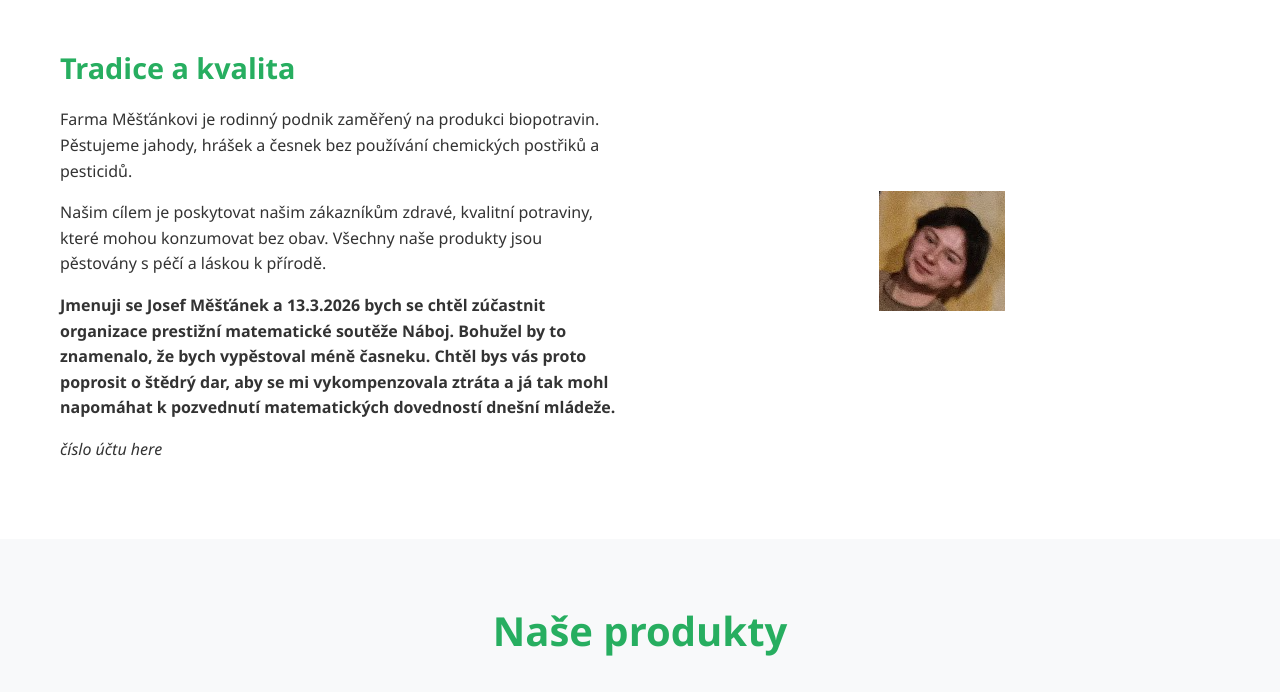
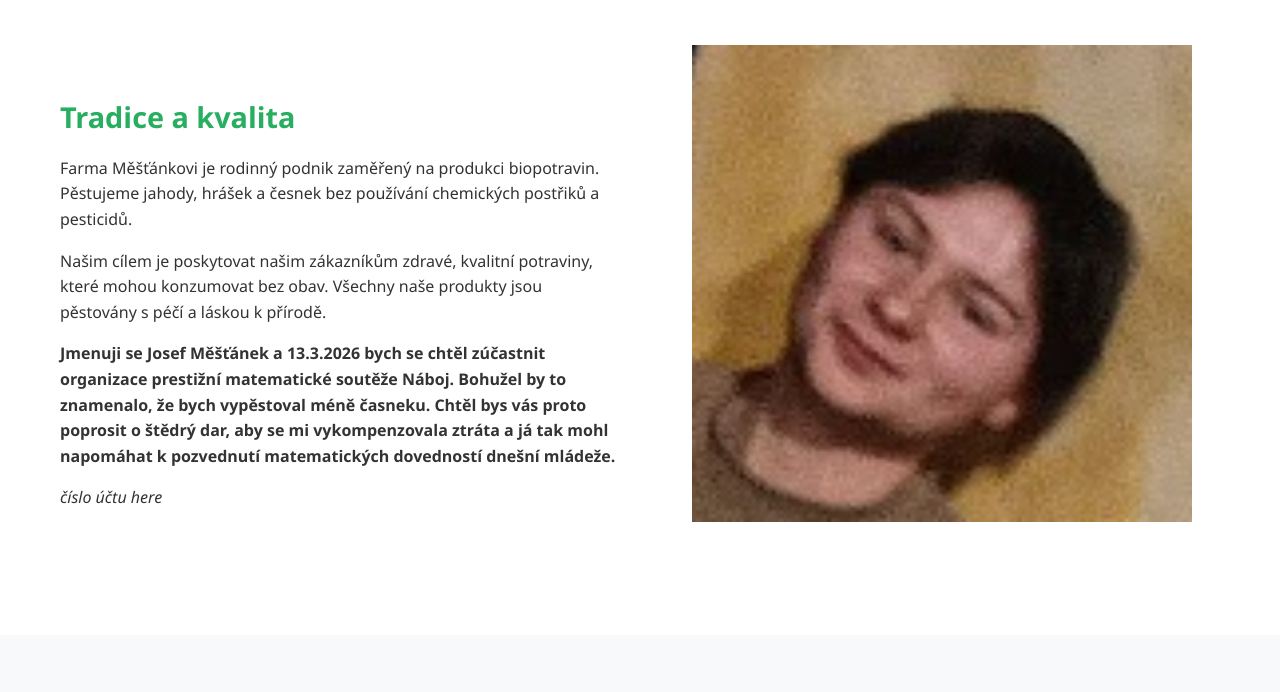
Before and after one commit to Shmajdalf/Farma-mestankovi, a plain HTML site: page index.html in a window 1280 px wide. Shown: the part 712-1404 px from the top of the page. Drawn offline with Linux system fonts and the light colour scheme.

Commit message:
just image adjusting

```diff
--- a/index.html
+++ b/index.html
@@ -57,7 +57,7 @@
                     <p><i>číslo účtu here</i></p>
                 </div>
                 <div class="about-image">
-                    <img src="Jozkuv-oblicej.png" alt="Reprezentant" class="icon">
+                    <img src="Jozkuv-oblicej.png" alt="Reprezentant" class="responsive-image">
                 </div>
             </div>
         </div>
--- a/styles.css
+++ b/styles.css
@@ -511,6 +511,11 @@ html {
 }
 
 /* Responsive Design */
+.responsive-image {
+    width: 100%;
+    max-width: 500px;
+    height: auto;
+  }
 @media (max-width: 768px) {
     .mobile-menu-btn {
         display: flex;
```
